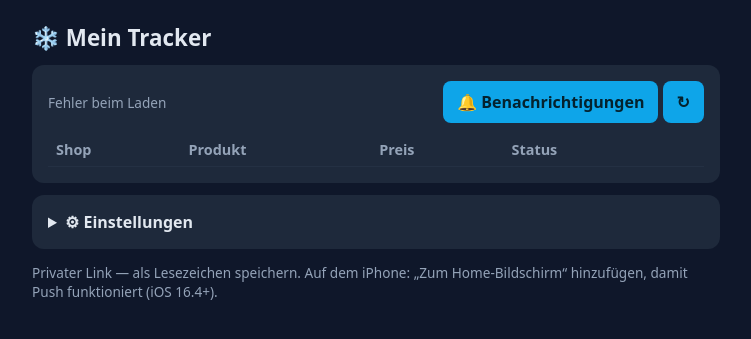
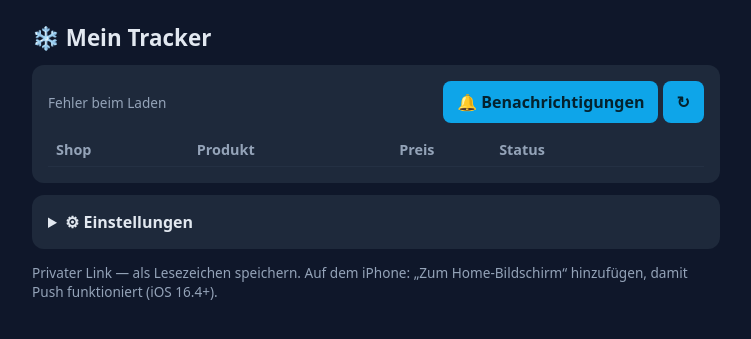
Before and after one commit to darioheller97/MideaTracker, a FastAPI app: template web/templates/watch.html in a window 1280 px wide. Shown: the top 339 px of the page, without its empty margins (264-1015 px from the left). Run offline with FastAPI, Linux system fonts and the light colour scheme; the template is opened without the code that fills it: most values are stand-ins (such as "Sample title", 1, 10 or a date in 2020); lists and menus that the app fills with data are empty.

Commit message:
fix: prevent price column from truncating (nowrap + min-width)
Co-Authored-By: Claude Sonnet 4.6 <noreply@anthropic.com>

```diff
--- a/web/static/style.css
+++ b/web/static/style.css
@@ -22,6 +22,7 @@ button:hover{filter:brightness(1.08)}
 .muted{color:var(--muted);font-size:.85rem}
 table{width:100%;border-collapse:collapse;font-size:.9rem}
 th,td{text-align:left;padding:7px 8px;border-bottom:1px solid var(--line);vertical-align:top}
+td:nth-child(3),th:nth-child(3){white-space:nowrap;width:100px}
 th{color:var(--muted);font-weight:600}
 .bar{display:flex;justify-content:space-between;align-items:center;margin-bottom:10px;gap:8px;flex-wrap:wrap}
 a{color:var(--accent);text-decoration:none}
```
